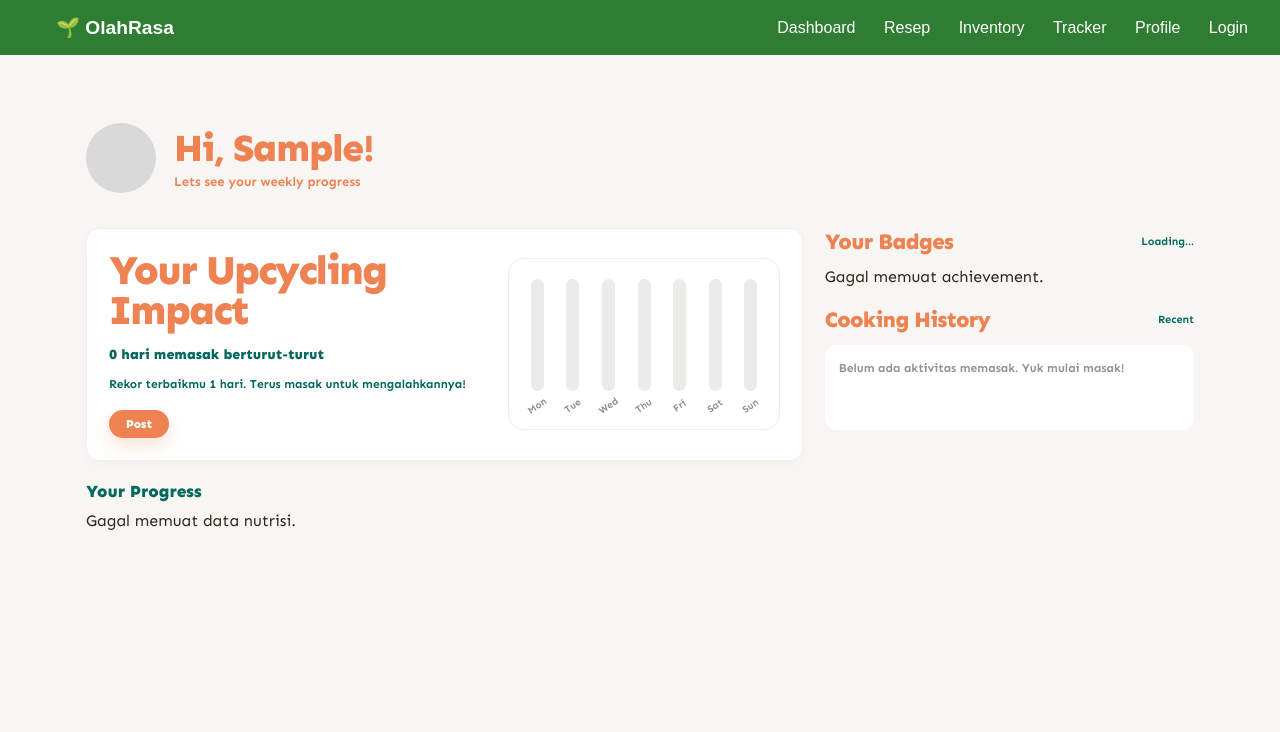
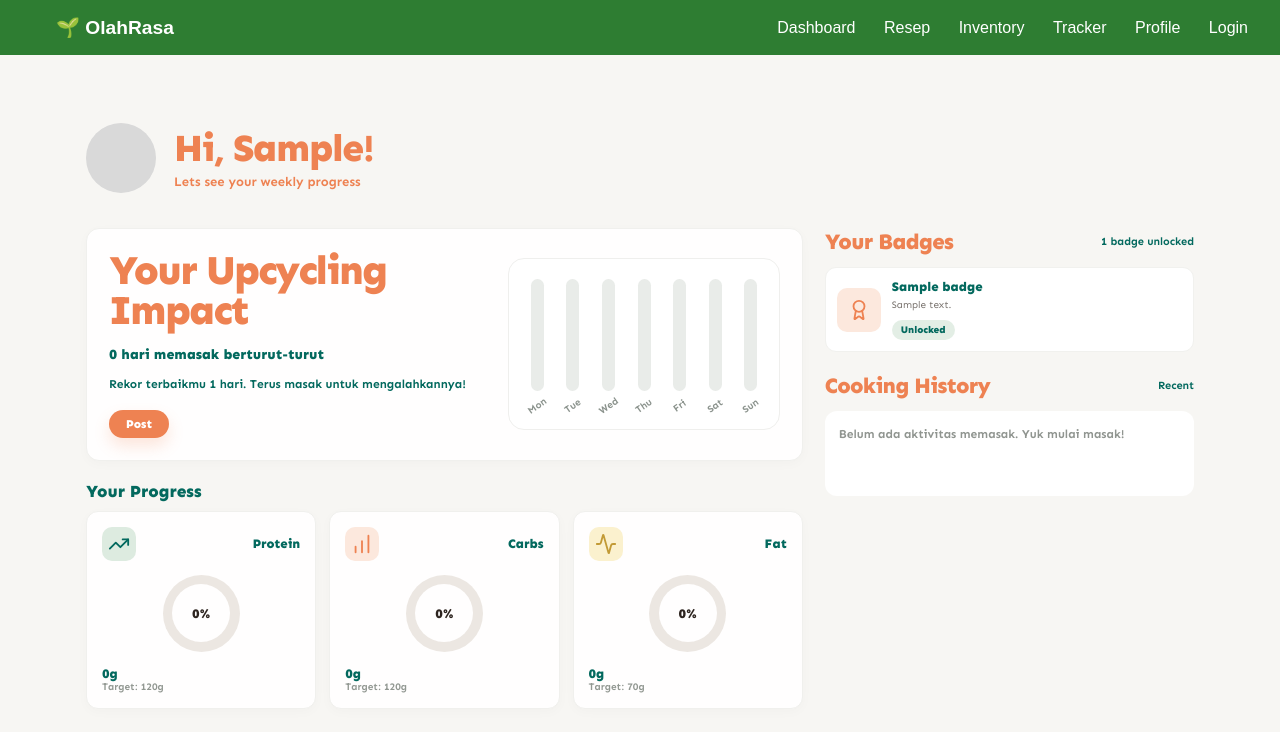
Before and after one commit to Tugas-Kelompok-PBP-D-10/main, a Django app: page /tracker/ in a window 1280 px wide. Shown: the top 732 px of the page. Run offline with Django 5.2, Linux system fonts and the light colour scheme; a user stored in the database is signed in; tables that the repository leaves empty hold one stand-in row (values such as "Sample post"); data that the repository does not hold is empty; some libraries are stand-ins or nearby versions.

Commit message:
feat: improve dashboard and badge system

```diff
--- a/tracker/static/tracker/tracker-style.css
+++ b/tracker/static/tracker/tracker-style.css
@@ -989,3 +989,73 @@ body {
         padding: 4px 7px;
     }
 }
+
+
+.tracker-badge-icon {
+    width: 44px;
+    height: 44px;
+    border-radius: 10px;
+    background: #FFF1E9;
+
+    display: flex;
+    align-items: center;
+    justify-content: center;
+
+    overflow: hidden;
+    flex-shrink: 0;
+}
+
+.tracker-badge-icon img {
+    width: 100%;
+    height: 100%;
+    object-fit: contain;
+}
+
+
+/* SVG Icons — OlahRasa Figma Style */
+
+.tracker-progress-icon,
+.tracker-badge-icon {
+    display: flex;
+    align-items: center;
+    justify-content: center;
+    border-radius: 10px;
+}
+
+.tracker-progress-icon svg,
+.tracker-badge-icon svg {
+    width: 22px;
+    height: 22px;
+    stroke-width: 2px;
+}
+
+.tracker-progress-icon {
+    background: #DDEBE0;
+    color: #03695E;
+}
+
+.tracker-badge-icon {
+    background: #FCE8DD;
+    color: #EE8252;
+}
+
+.tracker-badge-item:has(.tracker-badge-status.locked)
+.tracker-badge-icon {
+    background: #F2F2EF;
+    color: #A3A8A3;
+}
+
+.tracker-progress-icon.icon-protein {
+    background: #DDEBE0;
+    color: #03695E;
+}
+
+.tracker-progress-icon.icon-carbs {
+    background: #FCE8DD;
+    color: #EE8252;
+}
+
+.tracker-progress-icon.icon-fat {
+    background: #FBF1CE;
+    color: #C29A35;
+}
--- a/tracker/static/tracker/tracker.js
+++ b/tracker/static/tracker/tracker.js
@@ -1,3 +1,14 @@
+const badgeIcons = {
+    FIRST_COOK: "chef-hat",
+    STREAK_3: "flame",
+    TOTAL_10: "trophy"
+};
+
+const nutrientIcons = {
+    Protein: "trending-up",
+    Carbs: "chart-no-axes-column-increasing",
+    Fat: "activity"
+};
 
 document.addEventListener("DOMContentLoaded", () => {
     loadTrackerDashboard();
@@ -53,72 +64,113 @@ async function loadTrackerDashboard() {
 // =======================
 
 function renderNutrition(nutrients) {
-    const container = document.getElementById("nutrition-container");
+    const container = document.getElementById(
+        "nutrition-container"
+    );
+
     if (!container) return;
 
     container.replaceChildren();
 
-
-    const metaMap = {
-        Protein: {
-            icon: "↗",
-            iconClass: "icon-protein",
-            ringColor: "#80B088"
-        },
-        Carbs: {
-            icon: "↗",
-            iconClass: "icon-carbs",
-            ringColor: "#EE8252"
-        },
-        Fat: {
-            icon: "↗",
-            iconClass: "icon-fat",
-            ringColor: "#E8CC63"
-        }
+    const nutrientIcons = {
+        Protein: "trending-up",
+        Carbs: "chart-no-axes-column-increasing",
+        Fat: "activity"
     };
 
+    const nutrientColors = {
+        Protein: "#80B088",
+        Carbs: "#EE8252",
+        Fat: "#E8CC63"
+    };
 
     nutrients.forEach((nutrient) => {
-        const meta = metaMap[nutrient.name] || {
-            icon: "•",
-            iconClass: "",
-            ringColor: "#EE8252"
-        };
-
-        const percent = Math.max(0, Math.min(100, Number(nutrient.percent) || 0));
-
         const card = document.createElement("article");
         card.className = "tracker-card tracker-progress-card";
 
-        card.innerHTML = `
-            <div class="tracker-progress-top">
-                <div class="tracker-progress-icon ${meta.iconClass}">
-                    ${meta.icon}
-                </div>
-                <h4 class="tracker-progress-name">${nutrient.name}</h4>
-            </div>
 
-            <div class="tracker-progress-ring-wrap">
-                <div class="tracker-progress-ring"
-                     style="--percent:${percent}; --ring-color:${meta.ringColor};">
-                    <span>${percent}%</span>
-                </div>
-            </div>
+        const header = document.createElement("div");
+        header.className = "tracker-progress-top";
 
-            <div class="tracker-progress-meta">
-                <p class="tracker-progress-value">${nutrient.current}${nutrient.unit}</p>
-                <p class="tracker-progress-target">Target: ${nutrient.target}${nutrient.unit}</p>
-            </div>
-        `;
+        const iconBox = document.createElement("div");
+        iconBox.className = "tracker-progress-icon";
+        iconBox.classList.add(
+            `icon-${nutrient.name.toLowerCase()}`
+        );
 
+        const icon = document.createElement("i");
+        icon.setAttribute(
+            "data-lucide",
+            nutrientIcons[nutrient.name] || "activity"
+        );
+
+        iconBox.appendChild(icon);
+
+        const title = document.createElement("h4");
+        title.className = "tracker-progress-name";
+        title.textContent = nutrient.name;
+
+        header.append(iconBox, title);
+
+
+        const percent = Math.max(
+            0,
+            Math.min(100, Number(nutrient.percent) || 0)
+        );
+
+        const ringWrap = document.createElement("div");
+        ringWrap.className = "tracker-progress-ring-wrap";
+
+        const ring = document.createElement("div");
+        ring.className = "tracker-progress-ring";
+
+        ring.style.setProperty("--percent", percent);
+        ring.style.setProperty(
+            "--ring-color",
+            nutrientColors[nutrient.name] || "#03695E"
+        );
+
+        const ringText = document.createElement("span");
+        ringText.textContent = `${percent}%`;
+
+        ring.appendChild(ringText);
+        ringWrap.appendChild(ring);
+
+
+        const meta = document.createElement("div");
+        meta.className = "tracker-progress-meta";
+
+        const value = document.createElement("p");
+        value.className = "tracker-progress-value";
+        value.textContent =
+            `${nutrient.current}${nutrient.unit}`;
+
+        const target = document.createElement("p");
+        target.className = "tracker-progress-target";
+        target.textContent =
+            `Target: ${nutrient.target}${nutrient.unit}`;
+
+        meta.append(value, target);
+
+
+        card.append(header, ringWrap, meta);
         container.appendChild(card);
     });
+
+
+    if (window.lucide) {
+        window.lucide.createIcons();
+    }
 }
+
+
+
 
 
 // =======================
 // ACHIEVEMENT BADGES
 // =======================
+
 function renderBadges(badges, earnedCount) {
     const container = document.getElementById("badges-container");
     const summary = document.getElementById("badge-summary");
@@ -131,34 +183,73 @@ function renderBadges(badges, earnedCount) {
 
     container.replaceChildren();
 
+    const badgeIcons = {
+        FIRST_COOK: "chef-hat",
+        STREAK_3: "flame",
+        TOTAL_10: "trophy"
+    };
+
     if (!badges || badges.length === 0) {
         const empty = document.createElement("p");
         empty.className = "tracker-placeholder-text";
         empty.textContent = "Belum ada achievement tersedia.";
+
         container.appendChild(empty);
         return;
     }
 
     badges.forEach((badge) => {
-        const item = document.createElement("div");
+
+
+        const item = document.createElement("article");
         item.className = "tracker-badge-item";
 
-        item.innerHTML = `
-            <div class="tracker-badge-icon">
-                ${badge.icon || "🏆"}
-            </div>
-            <div class="tracker-badge-content">
-                <h4>${badge.name}</h4>
-                <p>${badge.description}</p>
-                <span class="tracker-badge-status ${badge.earned ? "unlocked" : "locked"}">
-                    ${badge.earned ? "Unlocked" : `Progress ${badge.progress}%`}
-                </span>
-            </div>
-        `;
+
+        const iconBox = document.createElement("div");
+        iconBox.className = "tracker-badge-icon";
+
+        const iconElement = document.createElement("i");
+        iconElement.setAttribute(
+            "data-lucide",
+            badgeIcons[badge.code] || "award"
+        );
+
+        iconBox.appendChild(iconElement);
+
+
+        const content = document.createElement("div");
+        content.className = "tracker-badge-content";
+
+        const name = document.createElement("h4");
+        name.textContent = badge.name;
+
+        const description = document.createElement("p");
+        description.textContent = badge.description;
+
+        const status = document.createElement("span");
+        status.className = badge.earned
+            ? "tracker-badge-status unlocked"
+            : "tracker-badge-status locked";
+
+        status.textContent = badge.earned
+            ? "Unlocked"
+            : `Progress ${badge.progress}%`;
+
+        content.append(name, description, status);
+
+
+        item.append(iconBox, content);
+
 
         container.appendChild(item);
     });
+
+
+    if (window.lucide) {
+        window.lucide.createIcons();
+    }
 }
+
 
 
 async function loadCookingHistory() {
@@ -243,9 +334,19 @@ function renderCookingHistory(history) {
         card.className = "tracker-history-item";
 
         const icon = document.createElement("div");
-        icon.className = "tracker-history-icon";
-        icon.textContent = "🍳";
+        icon.className = "tracker-badge-icon";
 
+        if (badge.icon) {
+            const image = document.createElement("img");
+
+            image.src = badge.icon;
+            image.alt = badge.name;
+            image.loading = "lazy";
+
+            icon.appendChild(image);
+        } else {
+            icon.textContent = "🏆";
+        }
         const content = document.createElement("div");
         content.className = "tracker-history-content";
 
--- a/tracker/templates/tracker/tracker.html
+++ b/tracker/templates/tracker/tracker.html
@@ -128,5 +128,8 @@
 </main>
 
 <script src="{% static 'tracker/tracker.js' %}" defer></script>
+<script src="https://unpkg.com/lucide@0.468.0/dist/umd/lucide.min.js"></script>
+
+
 
 {% endblock content %}
--- a/tracker/views.py
+++ b/tracker/views.py
@@ -47,20 +47,53 @@ def _nutrients(user, monday):
     return result
 
 
+
 def _badges(user, streak):
-    total = CookingLog.objects.filter(user=user).count()
-    earned_ids = set(UserBadge.objects.filter(user=user).values_list("badge_id", flat=True))
+    total = CookingLog.objects.filter(
+        user=user
+    ).count()
+
+    earned_ids = set(
+        UserBadge.objects.filter(
+            user=user
+        ).values_list("badge_id", flat=True)
+    )
+
     items = []
+
     for b in Badge.objects.all():
-        value = streak.longest_streak if b.kind == Badge.Kind.STREAK else total
+        value = (
+            streak.longest_streak
+            if b.kind == Badge.Kind.STREAK
+            else total
+        )
+
         earned = b.id in earned_ids
+
         items.append({
-            "name": b.name, "description": b.description, "icon": b.icon or None,
+            "name": b.name,
+            "description": b.description,
+
+
+            "icon": b.icon.url if b.icon else None,
+
             "earned": earned,
-            "progress": 100 if earned else min(99, round(value / b.threshold * 100)),
+
+            "progress": (
+                100 if earned
+                else min(
+                    99,
+                    round(value / b.threshold * 100)
+                )
+            ) if b.threshold > 0 else 0,
         })
-    items.sort(key=lambda x: not x["earned"])  # badge yang sudah didapat di atas
+
+    items.sort(
+        key=lambda x: not x["earned"]
+    )
+
     return items
+
 
 
 @login_required
```
Also changed, not shown: tracker/management/commands/seed_badges.py (added, +63 -0 lines), tracker/test_settings.py (added, +13 -0 lines), tracker/test_urls.py (added, +45 -0 lines), tracker/management/__init__.py (added).
